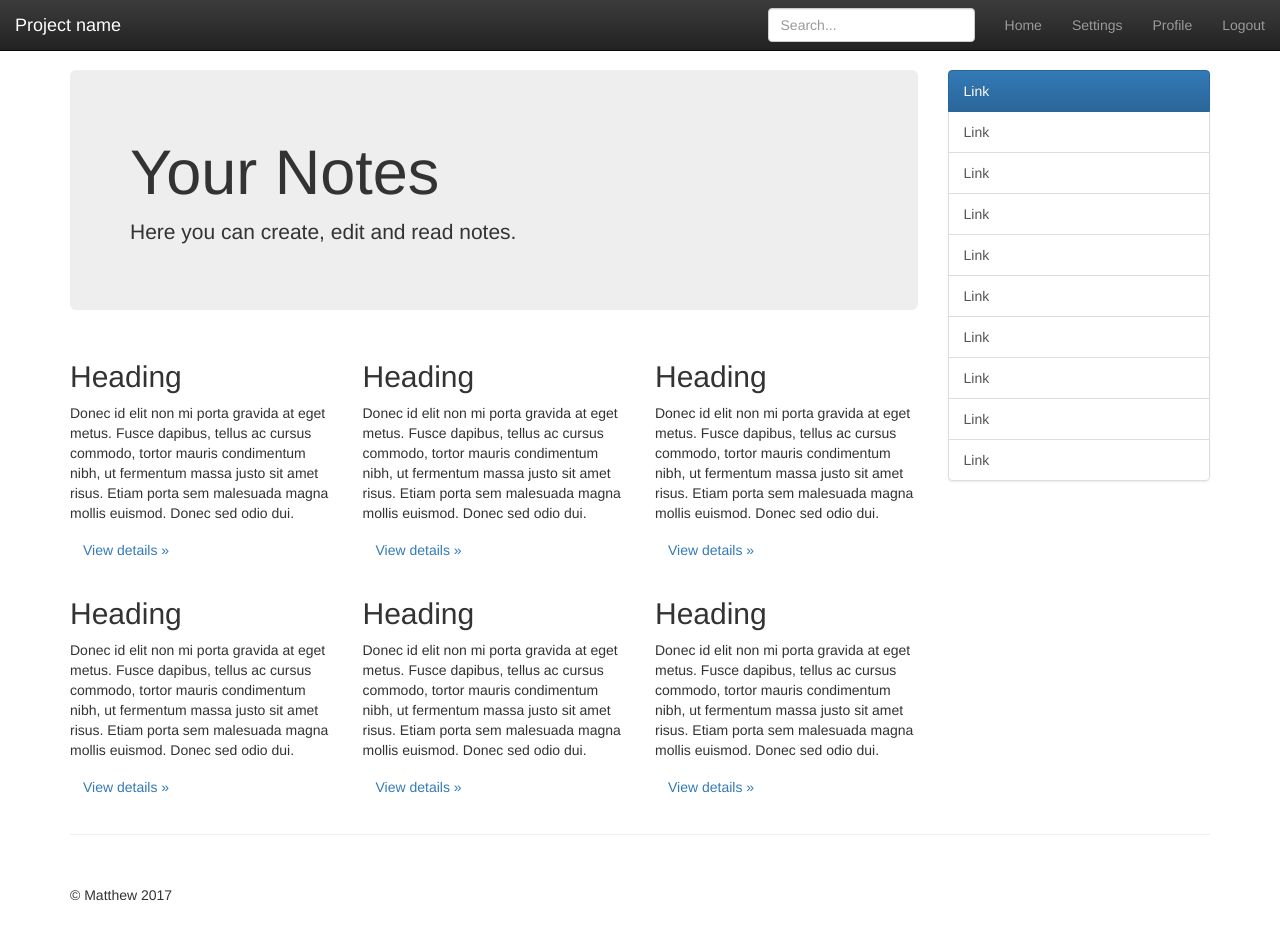
After one commit to mpimblott/LearningFlask, a Flask app: template templates/noteWall.html in a window 1280 px wide. The commit adds this page. Run offline with Flask 2, Linux system fonts and the light colour scheme; the template is opened without the code that fills it, so the values that code supplies are empty; some libraries are stand-ins or nearby versions.

Commit message:
basically the same as last time but now with notes page

```diff
--- a/myProject.py
+++ b/myProject.py
@@ -81,17 +81,35 @@ def login():
     return render_template('/login.html', error=error)
 
 
+# @app.route('/newaccount', methods=['GET', 'POST'])
+# @admin_required
+# def new_account():
+#     error = None
+#     if request.method == 'POST':
+#         user_dictionary[request.form['createUsername']] = accounts.create_account(request.form['createUsername'],
+#                                                                                 request.form['createPassword, False'])
+#         return redirect(url_for('admin'))
+#
+#     return render_template('/createAccount.html')
+
+
+@app.route('/notes')
+@login_required
+def notes():
+    return render_template('noteWall.html', user=session['username'])
+
+
 @app.route('/admin', methods=['GET', 'POST'])
-# @admin_required
+@admin_required
 def admin():
-    if request.method == 'POST':
-        user_dictionary[request.form['createUsername']] = accounts.create_account(request.form['createUsername'],
-                                                                                  request.form['createPassword, False'])
-        print(user_dictionary)
+    # if request.method == 'POST':
+    #     user_dictionary[request.form['createUsername']] = accounts.create_account(request.form['createUsername'],
+    #                                                                             request.form['createPassword, False'])
+    #     print(user_dictionary)
 
     return render_template('/admin.html')
 
 
 if __name__ == "__main__":
-    app.secret_key = 6542365276218712567215614752147621766512839154125341267535124341623561261353714  # os.urandom(12)
+    app.secret_key = os.urandom(12)
     app.run()
--- /dev/null
+++ b/static/css/offcanvas.css
@@ -0,0 +1,59 @@
+/*
+ * Style tweaks
+ * --------------------------------------------------
+ */
+html,
+body {
+  overflow-x: hidden; /* Prevent scroll on narrow devices */
+}
+body {
+  padding-top: 70px;
+}
+footer {
+  padding: 30px 0;
+}
+
+/*
+ * Off Canvas
+ * --------------------------------------------------
+ */
+@media screen and (max-width: 767px) {
+  .row-offcanvas {
+    position: relative;
+    -webkit-transition: all .25s ease-out;
+         -o-transition: all .25s ease-out;
+            transition: all .25s ease-out;
+  }
+
+  .row-offcanvas-right {
+    right: 0;
+  }
+
+  .row-offcanvas-left {
+    left: 0;
+  }
+
+  .row-offcanvas-right
+  .sidebar-offcanvas {
+    right: -50%; /* 6 columns */
+  }
+
+  .row-offcanvas-left
+  .sidebar-offcanvas {
+    left: -50%; /* 6 columns */
+  }
+
+  .row-offcanvas-right.active {
+    right: 50%; /* 6 columns */
+  }
+
+  .row-offcanvas-left.active {
+    left: 50%; /* 6 columns */
+  }
+
+  .sidebar-offcanvas {
+    position: absolute;
+    top: 0;
+    width: 50%; /* 6 columns */
+  }
+}
--- /dev/null
+++ b/static/javascript/offcanvas.js
@@ -0,0 +1,5 @@
+$(document).ready(function () {
+  $('[data-toggle="offcanvas"]').click(function () {
+    $('.row-offcanvas').toggleClass('active')
+  });
+});
--- a/templates/index.html
+++ b/templates/index.html
@@ -35,7 +35,7 @@
             <div id="navbar" class="navbar-collapse collapse">
               <ul class="nav navbar-nav">
                 <li class="active"><a href="#">Home</a></li>
-                <li><a href="#about">About</a></li>
+                <li><a href="/notes">Notes</a></li>
                 <li><a href="#contact">Contact</a></li>
                 <li><a href="#contact">HI</a></li>
                 <li class="dropdown">
--- /dev/null
+++ b/templates/noteWall.html
@@ -0,0 +1,128 @@
+<!DOCTYPE html>
+<html lang="en">
+<head>
+    <meta charset="utf-8">
+    <meta http-equiv="X-UA-Compatible" content="IE=edge">
+    <meta name="viewport" content="width=device-width, initial-scale=1">
+    <!-- The above 3 meta tags *must* come first in the head; any other head content must come *after* these tags -->
+    <meta name="description" content="">
+    <meta name="author" content="">
+    <link rel="icon" href="../../favicon.ico">
+
+    <title>Note Wall</title>
+
+    <link rel="stylesheet" href="https://maxcdn.bootstrapcdn.com/bootstrap/3.3.7/css/bootstrap.min.css"
+          integrity="sha384-BVYiiSIFeK1dGmJRAkycuHAHRg32OmUcww7on3RYdg4Va+PmSTsz/K68vbdEjh4u" crossorigin="anonymous">
+    <link rel="stylesheet" href="https://maxcdn.bootstrapcdn.com/bootstrap/3.3.7/css/bootstrap-theme.min.css"
+          integrity="sha384-rHyoN1iRsVXV4nD0JutlnGaslCJuC7uwjduW9SVrLvRYooPp2bWYgmgJQIXwl/Sp" crossorigin="anonymous">
+    <link href="static/css/offcanvas.css" rel="stylesheet">
+</head>
+
+<body>
+
+
+    <nav class="navbar navbar-inverse navbar-fixed-top">
+    <div class="container-fluid">
+        <div class="navbar-header">
+            <button type="button" class="navbar-toggle collapsed" data-toggle="collapse" data-target="#navbar"
+                    aria-expanded="false" aria-controls="navbar">
+                <span class="sr-only">Toggle navigation</span>
+                <span class="icon-bar"></span>
+                <span class="icon-bar"></span>
+                <span class="icon-bar"></span>
+            </button>
+            <a class="navbar-brand" href="#">Project name</a>
+        </div>
+        <div id="navbar" class="navbar-collapse collapse">
+            <ul class="nav navbar-nav navbar-right">
+                <li><a href="/">Home</a></li>
+                <li><a href="#">Settings</a></li>
+                <li><a href="#">Profile</a></li>
+                <li><a href="/logout">Logout</a></li>
+            </ul>
+            <form class="navbar-form navbar-right">
+                <input type="text" class="form-control" placeholder="Search...">
+            </form>
+        </div>
+    </div>
+    </nav>
+
+    <div class="container">
+
+      <div class="row row-offcanvas row-offcanvas-right">
+
+        <div class="col-12 col-md-9">
+          <!--<p class="float-right hidden-md-up">
+            <button type="button" class="btn btn-primary btn-sm" data-toggle="offcanvas">Toggle nav</button>
+          </p>-->
+          <div class="jumbotron">
+            <h1>Your Notes</h1>
+            <p>Here you can create, edit and read notes.</p>
+          </div>
+          <div class="row">
+            <div class="col-6 col-lg-4">
+              <h2>Heading</h2>
+              <p>Donec id elit non mi porta gravida at eget metus. Fusce dapibus, tellus ac cursus commodo, tortor mauris condimentum nibh, ut fermentum massa justo sit amet risus. Etiam porta sem malesuada magna mollis euismod. Donec sed odio dui. </p>
+              <p><a class="btn btn-secondary" href="#" role="button">View details &raquo;</a></p>
+            </div><!--/span-->
+            <div class="col-6 col-lg-4">
+              <h2>Heading</h2>
+              <p>Donec id elit non mi porta gravida at eget metus. Fusce dapibus, tellus ac cursus commodo, tortor mauris condimentum nibh, ut fermentum massa justo sit amet risus. Etiam porta sem malesuada magna mollis euismod. Donec sed odio dui. </p>
+              <p><a class="btn btn-secondary" href="#" role="button">View details &raquo;</a></p>
+            </div><!--/span-->
+            <div class="col-6 col-lg-4">
+              <h2>Heading</h2>
+              <p>Donec id elit non mi porta gravida at eget metus. Fusce dapibus, tellus ac cursus commodo, tortor mauris condimentum nibh, ut fermentum massa justo sit amet risus. Etiam porta sem malesuada magna mollis euismod. Donec sed odio dui. </p>
+              <p><a class="btn btn-secondary" href="#" role="button">View details &raquo;</a></p>
+            </div><!--/span-->
+            <div class="col-6 col-lg-4">
+              <h2>Heading</h2>
+              <p>Donec id elit non mi porta gravida at eget metus. Fusce dapibus, tellus ac cursus commodo, tortor mauris condimentum nibh, ut fermentum massa justo sit amet risus. Etiam porta sem malesuada magna mollis euismod. Donec sed odio dui. </p>
+              <p><a class="btn btn-secondary" href="#" role="button">View details &raquo;</a></p>
+            </div><!--/span-->
+            <div class="col-6 col-lg-4">
+              <h2>Heading</h2>
+              <p>Donec id elit non mi porta gravida at eget metus. Fusce dapibus, tellus ac cursus commodo, tortor mauris condimentum nibh, ut fermentum massa justo sit amet risus. Etiam porta sem malesuada magna mollis euismod. Donec sed odio dui. </p>
+              <p><a class="btn btn-secondary" href="#" role="button">View details &raquo;</a></p>
+            </div><!--/span-->
+            <div class="col-6 col-lg-4">
+              <h2>Heading</h2>
+              <p>Donec id elit non mi porta gravida at eget metus. Fusce dapibus, tellus ac cursus commodo, tortor mauris condimentum nibh, ut fermentum massa justo sit amet risus. Etiam porta sem malesuada magna mollis euismod. Donec sed odio dui. </p>
+              <p><a class="btn btn-secondary" href="#" role="button">View details &raquo;</a></p>
+            </div><!--/span-->
+          </div><!--/row-->
+        </div><!--/span-->
+
+        <div class="col-6 col-md-3 sidebar-offcanvas" id="sidebar">
+          <div class="list-group">
+            <a href="#" class="list-group-item active">Link</a>
+            <a href="#" class="list-group-item">Link</a>
+            <a href="#" class="list-group-item">Link</a>
+            <a href="#" class="list-group-item">Link</a>
+            <a href="#" class="list-group-item">Link</a>
+            <a href="#" class="list-group-item">Link</a>
+            <a href="#" class="list-group-item">Link</a>
+            <a href="#" class="list-group-item">Link</a>
+            <a href="#" class="list-group-item">Link</a>
+            <a href="#" class="list-group-item">Link</a>
+          </div>
+        </div><!--/span-->
+      </div><!--/row-->
+
+      <hr>
+
+      <footer>
+        <p>&copy; Matthew 2017</p>
+      </footer>
+
+    </div><!--/.container-->
+
+
+    <script src="https://ajax.googleapis.com/ajax/libs/jquery/1.12.4/jquery.min.js"></script>
+    <!-- Latest compiled and minified JavaScript -->
+    <script src="https://maxcdn.bootstrapcdn.com/bootstrap/3.3.7/js/bootstrap.min.js"
+            integrity="sha384-Tc5IQib027qvyjSMfHjOMaLkfuWVxZxUPnCJA7l2mCWNIpG9mGCD8wGNIcPD7Txa"
+            crossorigin="anonymous"></script>
+    <script src="static/javascript/offcanvas.js"></script>
+</body>
+</html>
```
Also changed, not shown: templates/admin.html (+7 -4 lines), test/accountDashboardOld.html (deleted, +0 -229 lines), test/addingToDictionaries.py (deleted, +0 -4 lines), test/authentication.py (deleted, +0 -23 lines), test/datetime test.py (deleted, +0 -4 lines), test/test_index.html (deleted, +0 -194 lines).
